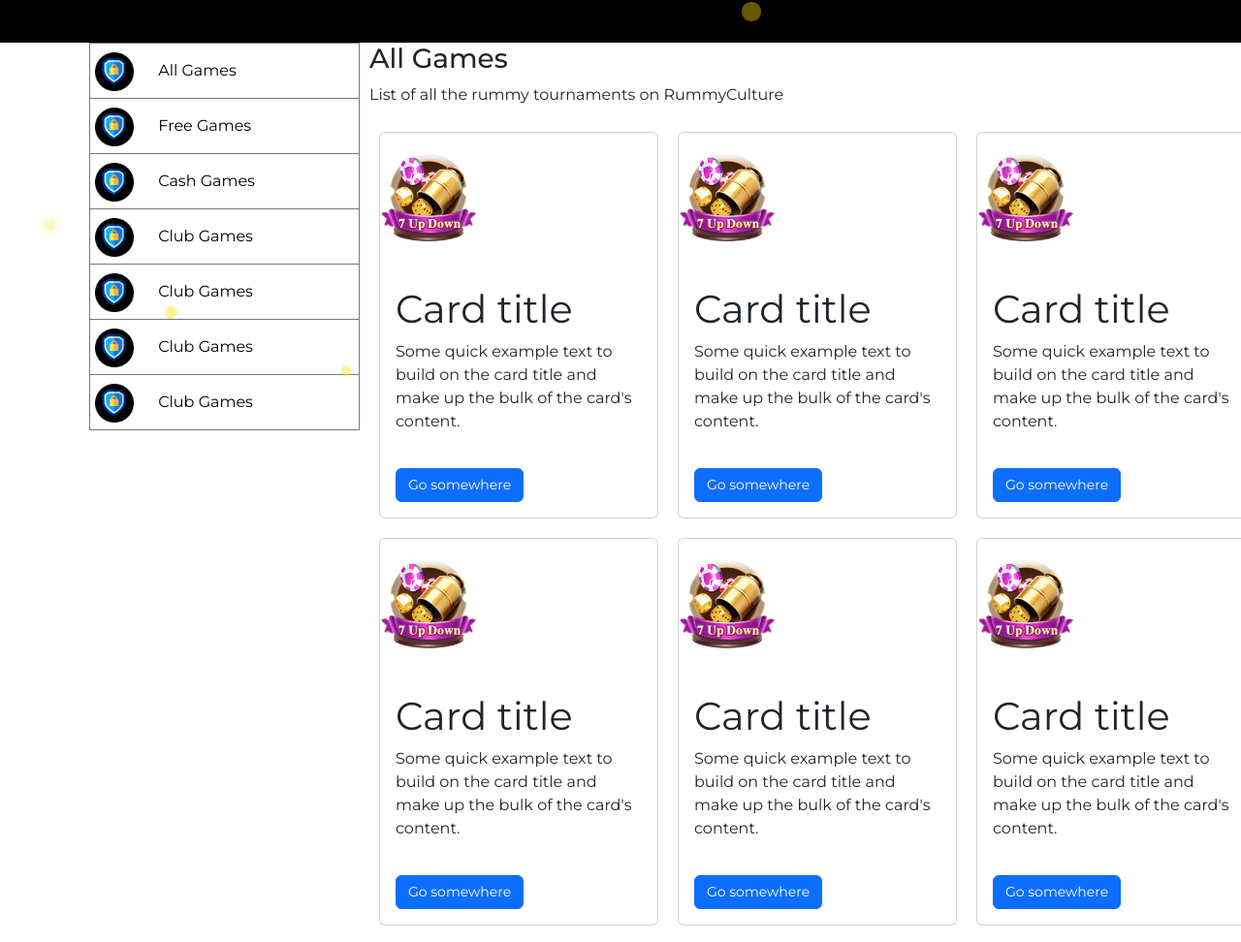
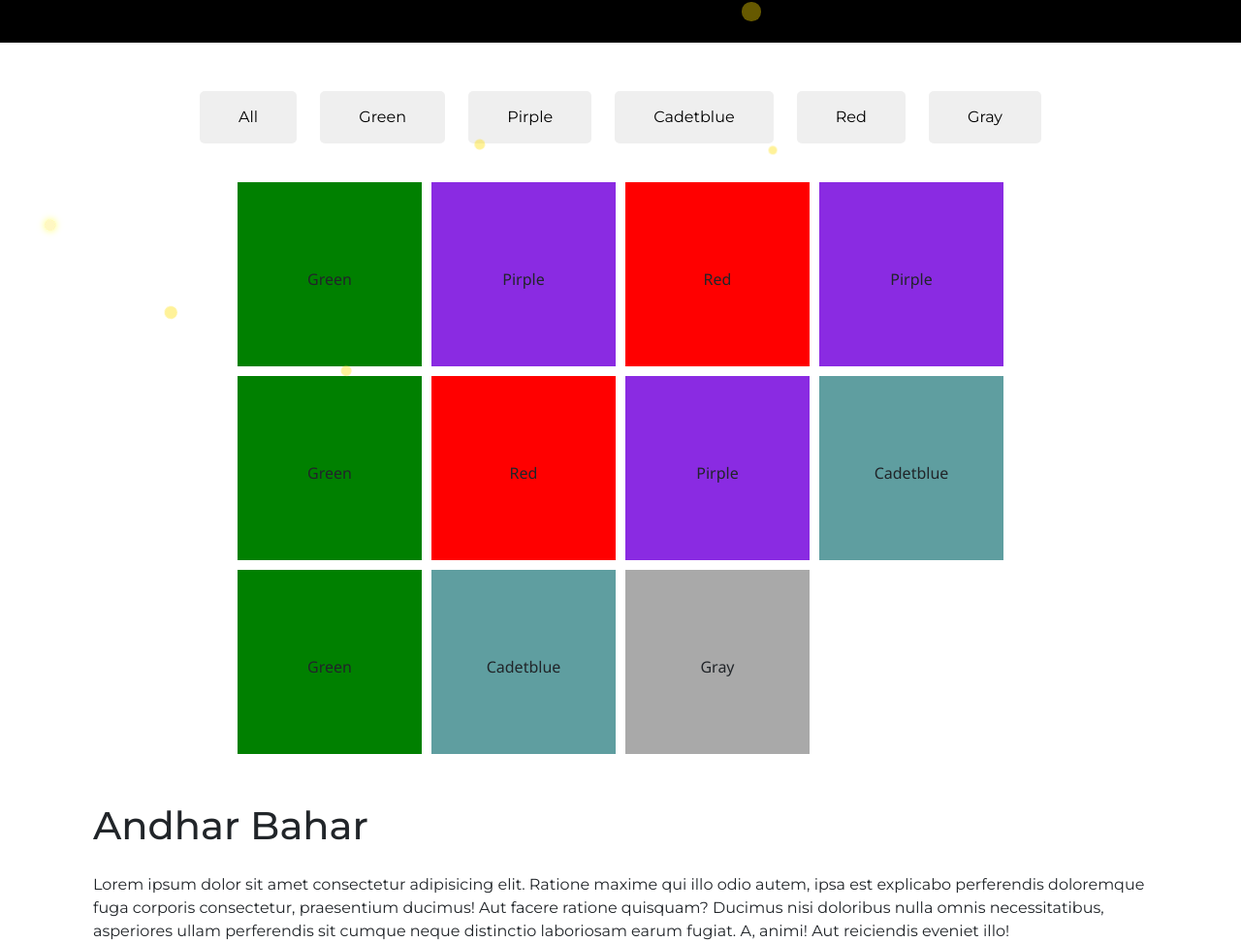
Before and after one commit to Ali-Mehboob/shubbet-website, a plain HTML site: page games.html in a window 1280 px wide. Shown: the part 395-1367 px from the top of the page at 97% size. Drawn offline with nearby package versions, Linux system fonts and the light colour scheme.

Commit message:
Adding Games Page

```diff
--- a/assets/css/website-style.css
+++ b/assets/css/website-style.css
@@ -183,36 +183,71 @@ a{
     height: 300px;
     background: black;
 }
-.showing-games{
-display: flex;
-}
-.showing-games-buttons{
-    margin: 0px 10px;
-}
-.showing-games-buttons-btn button{
-    margin: 15px;
+
+
+
+/*****************SHOWING GAMES FILTERED************/
+
+.allwrps {
+    display: flex;
+    flex-wrap: wrap;
+    max-width: 800px;
+    margin: auto;
+}
+
+.single {
+    width: 190px;
+    height: 190px;
+    text-align: center;
+    line-height: 200px;
+    background: red;
+    margin: 0 5px;
+    margin-top: 10px;
+    font-family: 'Segoe UI', Tahoma, Geneva, Verdana, sans-serif;
+    transition: .3s;
+}
+.btns {
+    text-align: center;
+    margin-top: 50px;
+    margin-bottom: 30px;
+}
+
+.btns button {
+    padding: 15px 40px;
+    border: none;
     outline: none;
-    border: none;
-    background: transparent;
-}
-.showing-games-buttons-btn img{
-    width: 40px;
-    margin-left: 5px;
-}
-.showing-games-buttons-btn{
-    border-top: 1px solid rgb(121, 121, 121);
-    border-right: 1px solid rgb(121, 121, 121);
-    border-left: 1px solid rgb(121, 121, 121);
-}
-.showing-games-buttons-btn:hover{
-    background: rgba(190, 190, 190, 0.192);
-}
-.game-container-boxes{
-    display: flex;
-}
-.game-container-boxes-box{
-    margin: 10px;
-}
+    border-radius: 5px;
+    margin: 0 10px;
+    cursor: pointer;
+    transition: .3s;
+}
+
+.btns button:hover,.btns button.active {
+    background: blueviolet;
+    color: #fff;
+}
+
+
+
+
+
+
+
+
+
+
+
+
+
+
+
+
+
+
+
+
+
+
 
 
 
--- a/games.html
+++ b/games.html
@@ -79,147 +79,42 @@
    </section>
    <div class="game-page"></div>
 
-   <section class="container showing-games">
-    <div class="col-3 showing-games-buttons">
-        <div class="showing-games-buttons-btn">
-            <!--demo image-->
-            <img src="assets/images/Sub-bet Features/security.png"/>
-            <button type="button" data-bs-toggle="collapse" data-bs-target="#collapseWidthExample" aria-expanded="false" aria-controls="collapseWidthExample">All Games</button>
-        </div>
-        <div class="showing-games-buttons-btn">
-            <!--demo image-->
-            <img src="assets/images/Sub-bet Features/security.png"/>
-            <button>Free Games</button>
-        </div>
-        <div class="showing-games-buttons-btn">
-            <!--demo image-->
-            <img src="assets/images/Sub-bet Features/security.png"/>
-            <button>Cash Games</button>
-        </div>
-        <div class="showing-games-buttons-btn">
-            <!--demo image-->
-            <img src="assets/images/Sub-bet Features/security.png"/>
-            <button >Club Games</button>
-        </div>
-        <div class="showing-games-buttons-btn">
-            <!--demo image-->
-            <img src="assets/images/Sub-bet Features/security.png"/>
-            <button >Club Games</button>
-        </div>
-        <div class="showing-games-buttons-btn">
-            <!--demo image-->
-            <img src="assets/images/Sub-bet Features/security.png"/>
-            <button >Club Games</button>
-        </div>
-        <div style="border-bottom: 1px solid rgb(121, 121, 121);" class="showing-games-buttons-btn">
-            <!--demo image-->
-            <img src="assets/images/Sub-bet Features/security.png"/>
-            <button  >Club Games</button>
-        </div>
+
+
+
+
+   <section class=" showing-games">
+    <div class="btns">
+        <button type="button" data-menu="all">All</button>
+        <button type="button" data-menu="green">Green</button>
+        <button type="button" data-menu="pirple">Pirple</button>
+        <button type="button" data-menu="cadetblue">Cadetblue</button>
+        <button type="button" data-menu="red">Red</button>
+        <button type="button" data-menu="gray">Gray</button>
     </div>
-    <div class="col-6">
-        <h3>All Games</h3>
-        <p>List of all the rummy tournaments on RummyCulture</p>
-        <div class="games-container">
-            <div class="game-container-boxes" id="collapseWidthExample">
-                <div class="game-container-boxes-box">
-                    <div class="card" style="width: 18rem;">
-                        <img style="width: 100px;" src="assets/images/games/andhar bahar.png" class="card-img-top" alt="...">
-                        <div class="card-body">
-                          <h5 class="card-title">Card title</h5>
-                          <p class="card-text">Some quick example text to build on the card title and make up the bulk of the card's content.</p>
-                          <a href="#" class="btn btn-primary">Go somewhere</a>
-                        </div>
-                    </div>
-                </div>
-                <div class="game-container-boxes-box">
-                    <div class="card" style="width: 18rem;">
-                        <img style="width: 100px;" src="assets/images/games/andhar bahar.png" class="card-img-top" alt="...">
-                        <div class="card-body">
-                          <h5 class="card-title">Card title</h5>
-                          <p class="card-text">Some quick example text to build on the card title and make up the bulk of the card's content.</p>
-                          <a href="#" class="btn btn-primary">Go somewhere</a>
-                        </div>
-                    </div>
-                </div>
-                <div class="game-container-boxes-box">
-                    <div class="card" style="width: 18rem;">
-                        <img style="width: 100px;" src="assets/images/games/andhar bahar.png" class="card-img-top" alt="...">
-                        <div class="card-body">
-                          <h5 class="card-title">Card title</h5>
-                          <p class="card-text">Some quick example text to build on the card title and make up the bulk of the card's content.</p>
-                          <a href="#" class="btn btn-primary">Go somewhere</a>
-                        </div>
-                    </div>
-                </div>
-            </div>
-            <div class="game-container-boxes" id="collapseWidthExample">
-                <div class="game-container-boxes-box">
-                    <div class="card" style="width: 18rem;">
-                        <img style="width: 100px;" src="assets/images/games/andhar bahar.png" class="card-img-top" alt="...">
-                        <div class="card-body">
-                          <h5 class="card-title">Card title</h5>
-                          <p class="card-text">Some quick example text to build on the card title and make up the bulk of the card's content.</p>
-                          <a href="#" class="btn btn-primary">Go somewhere</a>
-                        </div>
-                    </div>
-                </div>
-                <div class="game-container-boxes-box">
-                    <div class="card" style="width: 18rem;">
-                        <img style="width: 100px;" src="assets/images/games/andhar bahar.png" class="card-img-top" alt="...">
-                        <div class="card-body">
-                          <h5 class="card-title">Card title</h5>
-                          <p class="card-text">Some quick example text to build on the card title and make up the bulk of the card's content.</p>
-                          <a href="#" class="btn btn-primary">Go somewhere</a>
-                        </div>
-                    </div>
-                </div>
-                <div class="game-container-boxes-box">
-                    <div class="card" style="width: 18rem;">
-                        <img style="width: 100px;" src="assets/images/games/andhar bahar.png" class="card-img-top" alt="...">
-                        <div class="card-body">
-                          <h5 class="card-title">Card title</h5>
-                          <p class="card-text">Some quick example text to build on the card title and make up the bulk of the card's content.</p>
-                          <a href="#" class="btn btn-primary">Go somewhere</a>
-                        </div>
-                    </div>
-                </div>
-            </div>
-            <div class="game-container-boxes" id="collapseWidthExample">
-                <div class="game-container-boxes-box">
-                    <div class="card" style="width: 18rem;">
-                        <img style="width: 100px;" src="assets/images/games/andhar bahar.png" class="card-img-top" alt="...">
-                        <div class="card-body">
-                          <h5 class="card-title">Card title</h5>
-                          <p class="card-text">Some quick example text to build on the card title and make up the bulk of the card's content.</p>
-                          <a href="#" class="btn btn-primary">Go somewhere</a>
-                        </div>
-                    </div>
-                </div>
-                <div class="game-container-boxes-box">
-                    <div class="card" style="width: 18rem;">
-                        <img style="width: 100px;" src="assets/images/games/andhar bahar.png" class="card-img-top" alt="...">
-                        <div class="card-body">
-                          <h5 class="card-title">Card title</h5>
-                          <p class="card-text">Some quick example text to build on the card title and make up the bulk of the card's content.</p>
-                          <a href="#" class="btn btn-primary">Go somewhere</a>
-                        </div>
-                    </div>
-                </div>
-                <div class="game-container-boxes-box">
-                    <div class="card" style="width: 18rem;">
-                        <img style="width: 100px;" src="assets/images/games/andhar bahar.png" class="card-img-top" alt="...">
-                        <div class="card-body">
-                          <h5 class="card-title">Card title</h5>
-                          <p class="card-text">Some quick example text to build on the card title and make up the bulk of the card's content.</p>
-                          <a href="#" class="btn btn-primary">Go somewhere</a>
-                        </div>
-                    </div>
-                </div>
-            </div>
-        </div>
+    <div class="allwrps">
+        <div data-menu="green" class="single" style="background-color: green;">Green</div>
+        <div data-menu="pirple" class="single" style="background-color: blueviolet;">Pirple</div>
+        <div data-menu="red" class="single">Red</div>
+        <div data-menu="pirple" class="single" style="background-color: blueviolet;">Pirple</div>
+        <div data-menu="green" class="single" style="background-color: green;">Green</div>
+        <div data-menu="red" class="single">Red</div>
+        <div data-menu="pirple" class="single" style="background-color: blueviolet;">Pirple</div>
+        <div data-menu="cadetblue" class="single" style="background-color: cadetblue;">Cadetblue</div>
+        <div data-menu="green" class="single" style="background-color: green;">Green</div>
+        <div data-menu="cadetblue" class="single" style="background-color: cadetblue;">Cadetblue</div>
+        <div data-menu="gray" class="single" style="background-color: darkgray;">Gray</div>
     </div>
    </section>
+
+
+
+
+
+
+
+
+
 
    <!--Article Details-->
    <section class="article-details">
@@ -248,6 +143,15 @@
 
     </div>
    </section>
+
+
+
+
+
+
+
+
+
 
    <section class="whyplayonshubbet">
     <div class="heading">
@@ -327,5 +231,54 @@
         window.onload = function(){ document.querySelector(".preloader").style.display = "none"; }
       </script>
     <script src="https://kit.fontawesome.com/14c57783b4.js" crossorigin="anonymous"></script>
+
+    <script>
+        function Filtering() {
+            let buttons = document.querySelectorAll('.btns button')
+            let blocks  = document.querySelectorAll('.single')
+            buttons.forEach(button => {
+                button.addEventListener('click', (e) => {
+                    blocks.forEach(block => {
+                        block.classList.remove('active')
+                        block.style.transform = `scale(0)`;
+                        block.style.opacity = `0`;
+                        block.style.visibility = `hidden`;
+                        block.style.width = `0`;
+                        block.style.marginLeft = `0`;
+                        block.style.marginRight = `0`;
+                        block.style.height = `0`;
+                    })
+
+                    blocks.forEach(blk => {
+                        if (e.target.dataset.menu == blk.dataset.menu) {
+                            blk.classList.add('active')
+                            blk.style.transform = `scale(1)`;
+                            blk.style.opacity = `1`;
+                            blk.style.visibility = `visible`;
+                            blk.style.width = `190px`;
+                            blk.style.marginLeft = `5px`;
+                            blk.style.marginRight = `5px`;
+                            blk.style.height = `190px`;
+                        }
+                    })
+                if (e.target.dataset.menu == 'all'){
+                    blocks.forEach(block => {
+                        block.classList.add('active')
+                            block.style.transform = `scale(1)`;
+                            block.style.opacity = `1`;
+                            block.style.visibility = `visible`;
+                            block.style.width = `190px`;
+                            block.style.marginLeft = `5px`;
+                            block.style.marginRight = `5px`;
+                            block.style.height = `190px`;
+                    })
+                }
+
+
+                })
+            })
+        }
+        Filtering()
+    </script>
 </body>
 </html>
```
